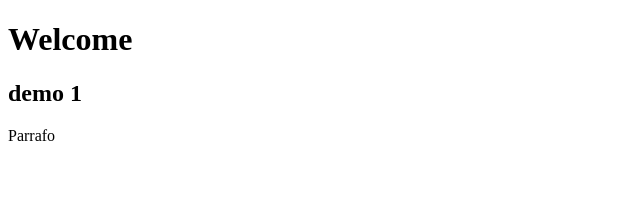
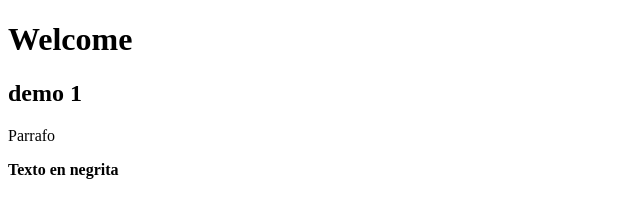
Before and after one commit to Noljaron/test1, a plain HTML site: page index.html in a window 1280 px wide. Shown: the whole page, without its empty margins (0-640 px from the left). Drawn offline with Linux system fonts and the light colour scheme.

Commit message:
texto en negrita

```diff
--- a/index.html
+++ b/index.html
@@ -8,5 +8,6 @@
 		<h1>Welcome</h1>
 		<h2>demo 1</h2>
 		<p>Parrafo</p>
+		<b>Texto en negrita</b>
 	</body>
 </html>
```
